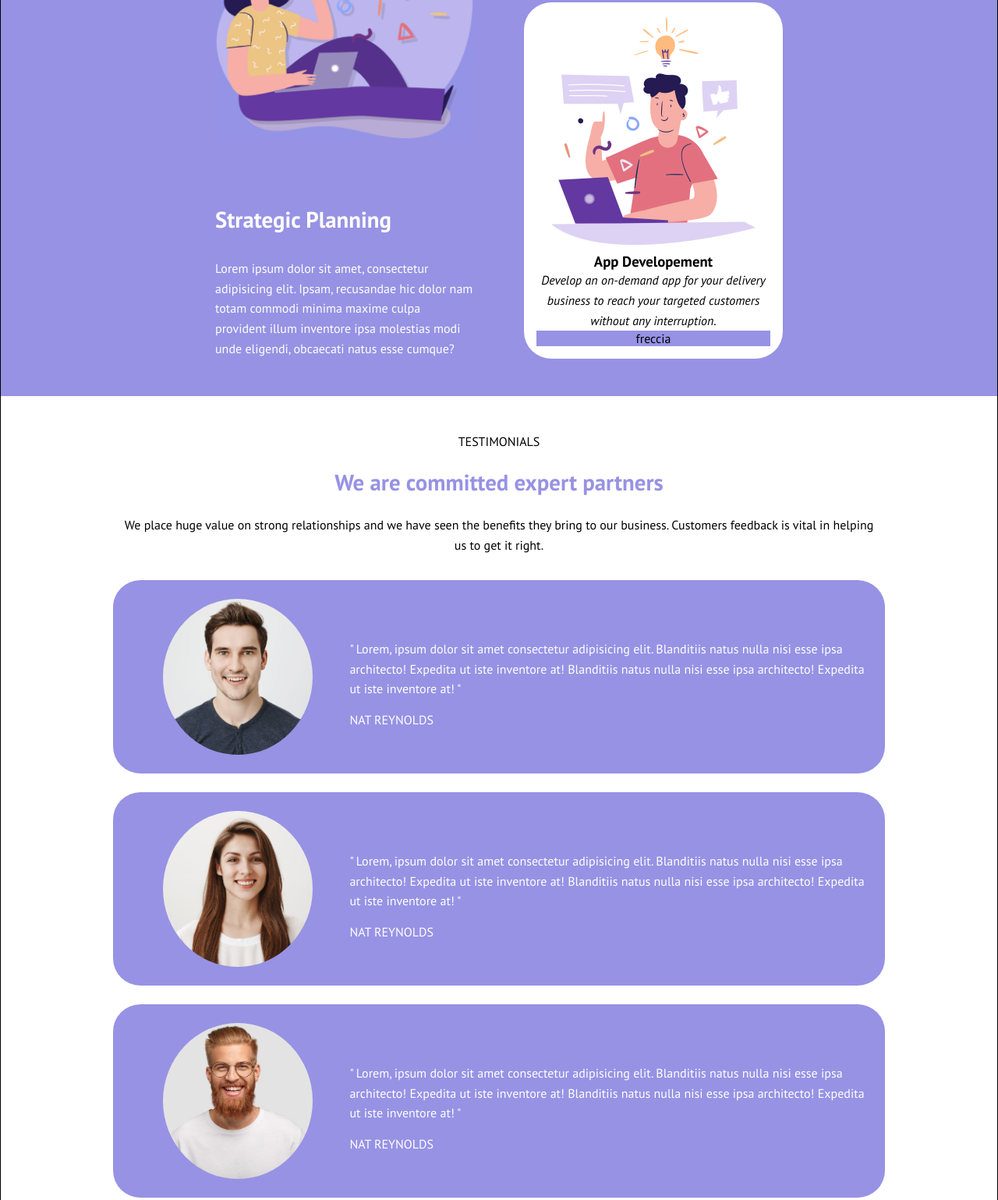
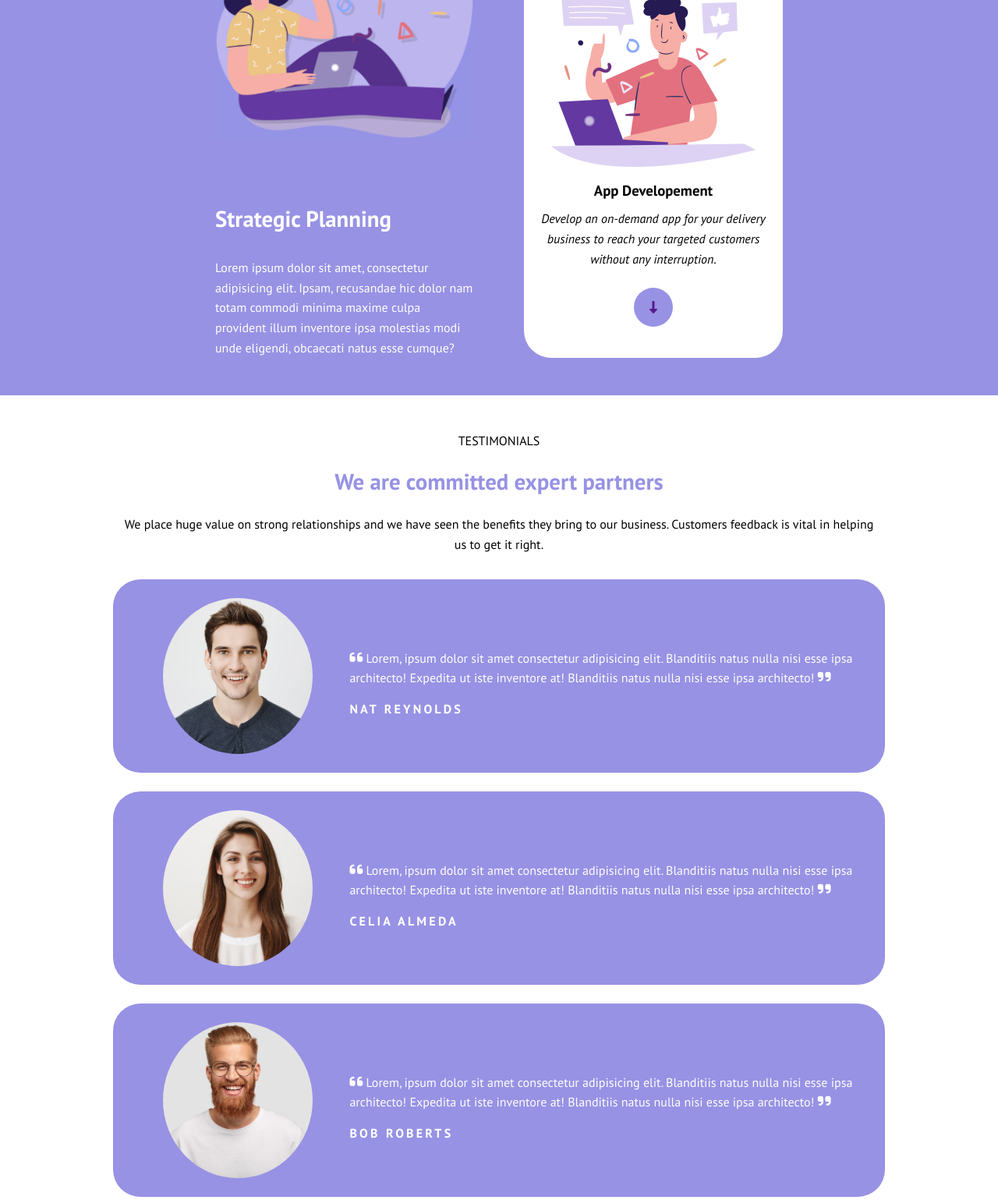
Before and after one commit to ValentinaZussino/htmlcss-responsive-layout, a plain HTML site: page index.html in a window 1280 px wide. Shown: the part 751-2290 px from the top of the page at 78% size. Drawn offline with Linux system fonts and the light colour scheme.

Commit message:
sistemazione sez planning e testimonials

```diff
--- a/css/style.css
+++ b/css/style.css
@@ -67,7 +67,7 @@ header img {
     width: 4rem;
 }
 .hamburger i {
-    font-size: 1.2rem;
+    font-size: 1.3rem;
 }
 .main-menu {
     display: none;
@@ -115,9 +115,20 @@ header ul li:last-of-type a {
     padding: 1rem;
     border-radius: 35px;
     margin-top: 1.5rem;
+    display: flex;
+    flex-direction: column;
+    align-items: center;
+}
+.white-in-violet h3 {
+    padding: 0.8rem 0;
 }
 .violet-arrow {
     background-color: var(--violet);
+    margin: 1.5rem 0;
+    width: 50px;
+    height: 50px;
+    border-radius: 50%;
+    line-height: 50px;
 }
 /* testimonials */
 .testimonials-txt {
@@ -147,6 +158,13 @@ header ul li:last-of-type a {
 }
 .test-description p {
     padding: 1rem 0;
+}
+.test-description i {
+    font-size: 1.2rem;
+}
+.test-name {
+    font-weight: bold;
+    letter-spacing: 0.2em;
 }
 #nat {
     background-image: url(../img/testimonial1.jpg);
--- a/index.html
+++ b/index.html
@@ -17,7 +17,7 @@
         <div class="container d-flex j-between align-center">
             <a href="#"><img src="./img/logo.png" alt="logo"></a>
             <span class="hamburger">
-                <i class="fa-solid fa-bars"></i>
+                <a href=""><i class="fa-solid fa-bars"></i></a>
             </span>
             <nav class="main-menu">
                 <ul class="d-flex">
@@ -31,7 +31,7 @@
         </div>
     </header>
     <!-- MAIN -->
-    <main class="debug">
+    <main>
         <!-- intro -->
         <section id="intro">
             <div class="container">
@@ -59,7 +59,7 @@
                         <img src="./img/planning2.png" alt="boy with pc" class="img100">
                         <h3>App Developement</h3>
                         <p class="italic">Develop an on-demand app for your delivery business to reach your targeted customers without any interruption.</p>
-                        <div class="violet-arrow">freccia</div>
+                        <div class="violet-arrow"><a href=""><i class="fa-solid fa-down-long"></i></a></div>
                     </div>
                 </div>
             </div>
@@ -76,7 +76,7 @@
                     <div id="nat" class="test-col-left">
                     </div>
                     <div class="test-description test-col-right">
-                        <p>&quot; Lorem, ipsum dolor sit amet consectetur adipisicing elit. Blanditiis natus nulla nisi esse ipsa architecto! Expedita ut iste inventore at! Blanditiis natus nulla nisi esse ipsa architecto! Expedita ut iste inventore at! &quot;</p>
+                        <p><i class="fa-solid fa-quote-left"></i> Lorem, ipsum dolor sit amet consectetur adipisicing elit. Blanditiis natus nulla nisi esse ipsa architecto! Expedita ut iste inventore at! Blanditiis natus nulla nisi esse ipsa architecto! <i class="fa-solid fa-quote-right"></i></p>
                         <span class="test-name">NAT REYNOLDS</span>
                     </div>
                 </div>
@@ -84,16 +84,16 @@
                     <div id="celia" class="test-col-left">
                     </div>
                     <div class="test-description test-col-right">
-                        <p>&quot; Lorem, ipsum dolor sit amet consectetur adipisicing elit. Blanditiis natus nulla nisi esse ipsa architecto! Expedita ut iste inventore at! Blanditiis natus nulla nisi esse ipsa architecto! Expedita ut iste inventore at! &quot;</p>
-                        <span class="test-name">NAT REYNOLDS</span>
+                        <p><i class="fa-solid fa-quote-left"></i> Lorem, ipsum dolor sit amet consectetur adipisicing elit. Blanditiis natus nulla nisi esse ipsa architecto! Expedita ut iste inventore at! Blanditiis natus nulla nisi esse ipsa architecto! <i class="fa-solid fa-quote-right"></i></p>
+                        <span class="test-name">CELIA ALMEDA</span>
                     </div>
                 </div>
                 <div class="violet-in-white">
                     <div id="bob" class="test-col-left">
                     </div>
                     <div class="test-description test-col-right">
-                        <p>&quot; Lorem, ipsum dolor sit amet consectetur adipisicing elit. Blanditiis natus nulla nisi esse ipsa architecto! Expedita ut iste inventore at! Blanditiis natus nulla nisi esse ipsa architecto! Expedita ut iste inventore at! &quot;</p>
-                        <span class="test-name">NAT REYNOLDS</span>
+                        <p><i class="fa-solid fa-quote-left"></i> Lorem, ipsum dolor sit amet consectetur adipisicing elit. Blanditiis natus nulla nisi esse ipsa architecto! Expedita ut iste inventore at! Blanditiis natus nulla nisi esse ipsa architecto! <i class="fa-solid fa-quote-right"></i></p>
+                        <span class="test-name">BOB ROBERTS</span>
                     </div>
                 </div>
             </div>
```
